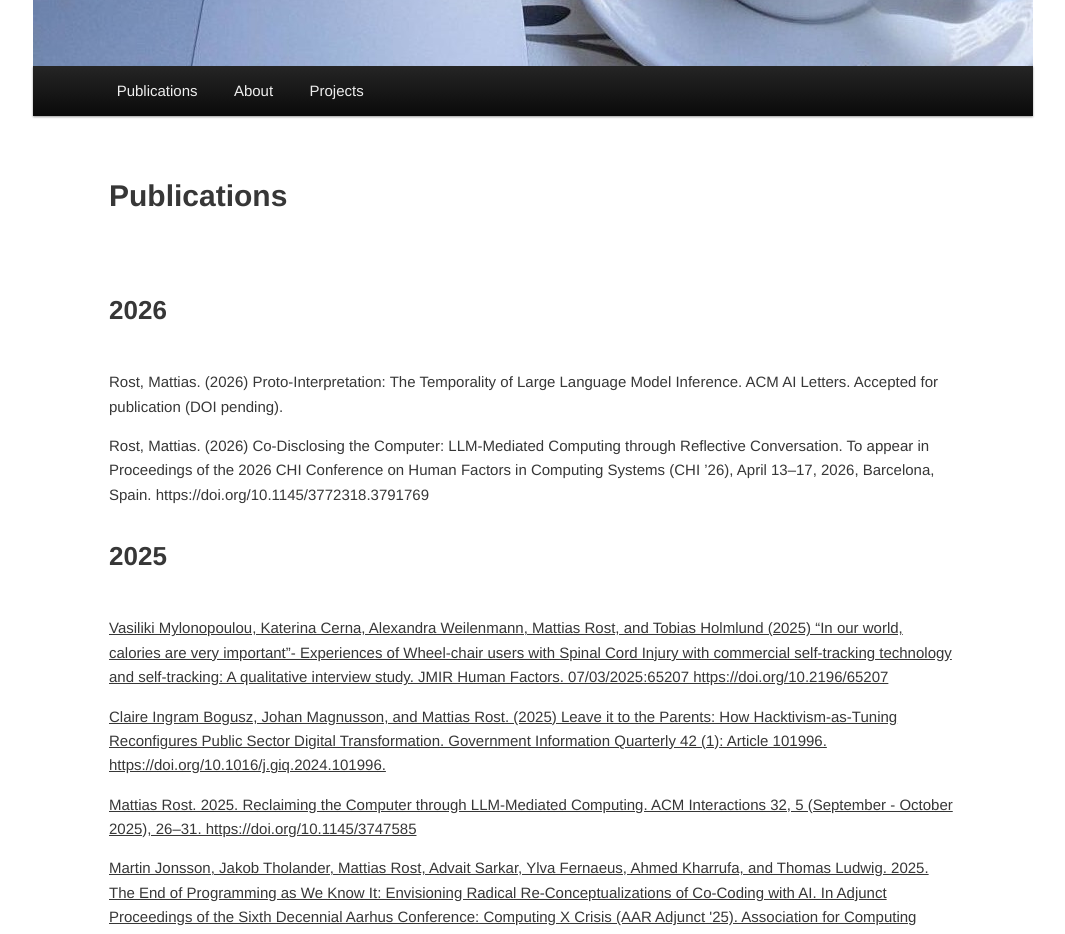
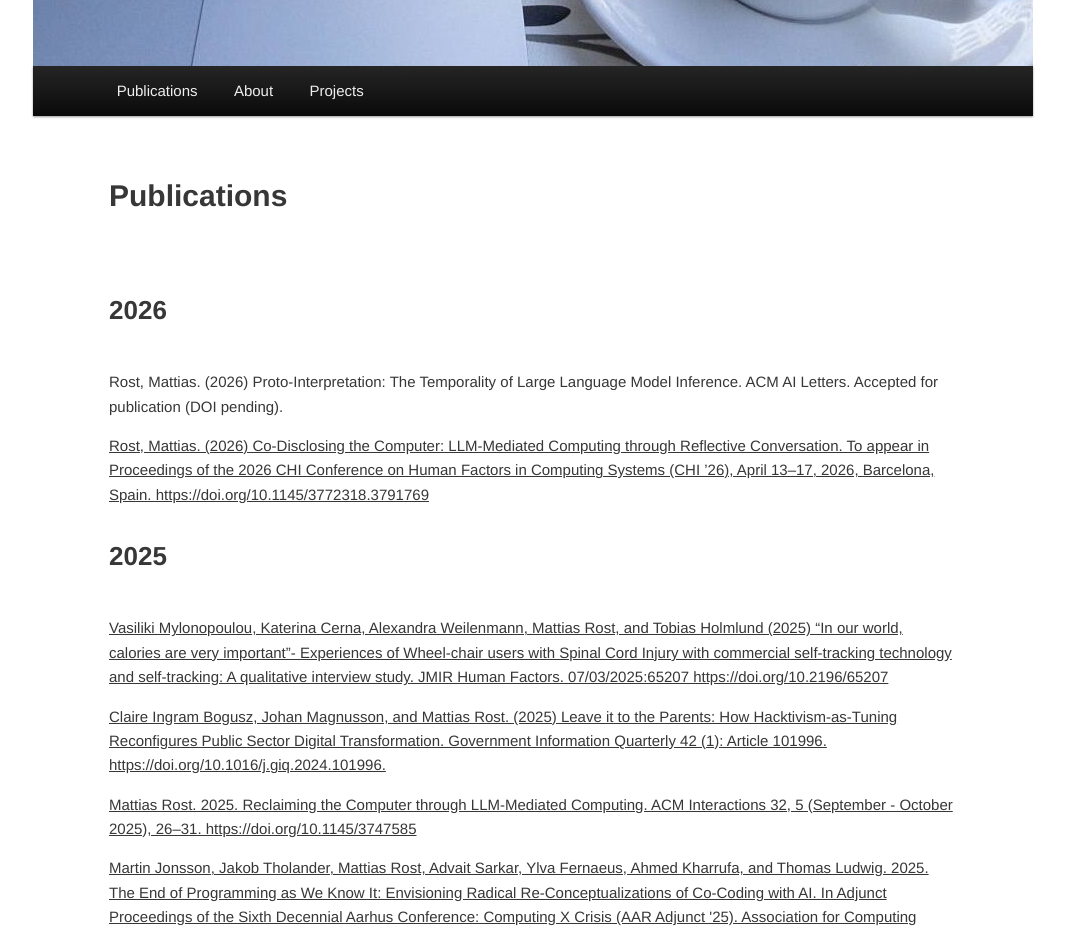
Before and after one commit to rrostt/rrostt.github.io, a Jekyll site: the page built from _pages/2011-09-24-publications.html, in a window 1280 px wide. Shown: the part 417-1351 px from the top of the page, without its empty margins (107-1172 px from the left). Built offline with Jekyll 4.4.1, drawn with Linux system fonts in a browser that asks for light colours.

Commit message:
Link 2026 CHI publication
Co-authored-by: rrostt <1921862+rrostt@users.noreply.github.com>

```diff
--- a/_pages/2011-09-24-publications.html
+++ b/_pages/2011-09-24-publications.html
@@ -27,12 +27,12 @@ permalink: "/publications/"
         Proto-Interpretation: The Temporality of Large Language Model Inference.
         ACM AI Letters. Accepted for publication (DOI pending).
     </p>
-    <p>
+    <p><a href="https://doi.org/10.1145/3772318.3791769">
         Rost, Mattias. (2026)
         Co-Disclosing the Computer: LLM-Mediated Computing through Reflective Conversation.
         To appear in Proceedings of the 2026 CHI Conference on Human Factors in Computing Systems (CHI ’26),
         April 13–17, 2026, Barcelona, Spain. https://doi.org/10.1145/3772318.3791769
-    </p>
+    </a></p>
 
     <h1>2025</h1>
     <p><a href="https://doi.org/10.2196/65207">
```
